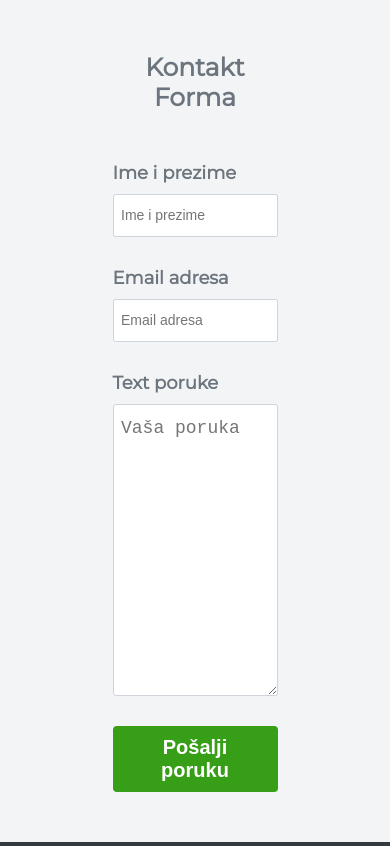
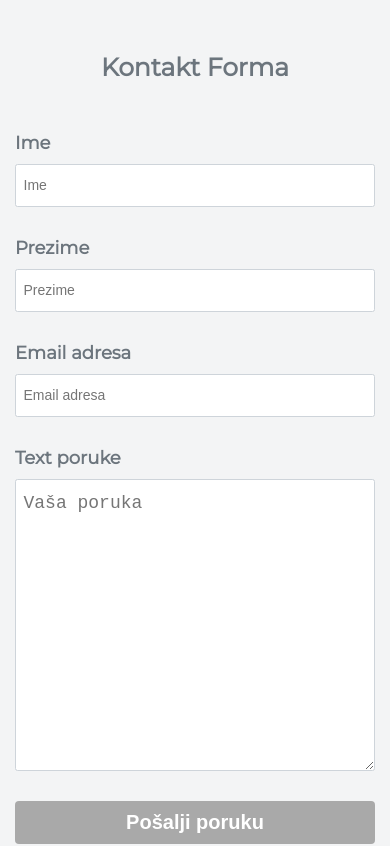
Before and after one commit to StefanMilanovic91/Vrbov-Prut, a React (Create React App) app: page /kontakt in a window 390 px wide. Shown: the part 844-1690 px from the top of the page. Built offline with nearby package versions, Linux system fonts and the light colour scheme; a web font is replaced by a local one.

Commit message:
Contact Form is finished

```diff
--- a/src/components/UI/Map/Map.js
+++ b/src/components/UI/Map/Map.js
@@ -4,9 +4,9 @@ import React from 'react';
 const Map = () => {
     return (
         <div className="Map">
-            <div class="mapouter">
-                <div class="gmap_canvas">
-                    <iframe className="Map__iframe" id="gmap_canvas" src="https://maps.google.com/maps?q=Platarska%20radnja%20Vrbov%20Prut&t=&z=13&ie=UTF8&iwloc=&output=embed" frameborder="0" scrolling="no" marginheight="0" marginwidth="0"></iframe>
+            <div className="mapouter">
+                <div className="gmap_canvas">
+                    <iframe className="Map__iframe" id="gmap_canvas" src="https://maps.google.com/maps?q=Platarska%20radnja%20Vrbov%20Prut&t=&z=13&ie=UTF8&iwloc=&output=embed" frameBorder="0" scrolling="no" marginHeight="0" marginWidth="0"></iframe>
                 </div>
             </div>
         </div>
--- a/src/components/pages/Contact/Contact.js
+++ b/src/components/pages/Contact/Contact.js
@@ -1,24 +1,113 @@
-import React, { useState } from 'react';
+import React, { useRef, useState } from 'react';
 import Map from '../../UI/Map/Map';
 
 const Contact = () => {
 
-    const [form, setForm] = useState({ name: '', email: '', text: '' });
+    const [form, setForm] = useState({
+        firstName: {
+            value: '',
+            name: 'firstName',
+            isValid: false,
+            isRequired: true,
+            isTouched: false
+        },
+        lastName: {
+            value: '',
+            name: 'lastName',
+            isValid: false,
+            isRequired: true,
+            isTouched: false
+        },
+        email: {
+            value: '',
+            name: 'email',
+            isValid: false,
+            isRequired: true,
+            isTouched: false
+        },
+        text: {
+            value: '',
+            name: 'text',
+            isValid: false,
+            isRequired: true,
+            isTouched: false
+        },
+        isValid: false
+    });
 
-    const name = (value) => {
-        let patt = /^[a-zA-Z0-9_]+( [a-zA-Z0-9_]+)*$ // /^[A-Z]{1}[A-Za-z]{2,25}$/;
+    const checkFirstLastName = (value) => {
+        let patt = /[A-Za-z]{3,25}$/;
 
-        if(!patt.test(value.replace(/\s/g,''))){
+        if (!patt.test(value.replace(/\s/g, ''))) {
             return false;
-        }else {
+        } else {
             return true;
         }
     }
 
+    const checkEmail = (value) => {
+        let patt = /^([a-zA-Z0-9_\-.]+)@([a-zA-Z0-9.]+)\.([a-zA-Z]{2,6})$/;
+
+        if(!patt.test(value.trim())){
+            return false;
+        } else {
+            return true;
+        }
+    }
+    const checkText = (value) => {
+        let patt = /^.{5,150}$/;
+
+        if (!patt.test(value.replace(/\s/g, ''))) {
+            return false;
+        } else {
+            return true;
+        }
+    }
+
+    const onChangeInput = (e) => {
+
+        let temporaryForm = { ...form };
+        temporaryForm[e.target.name].value = e.target.value;
+        temporaryForm[e.target.name].isTouched = true;
+
+
+        // check input is valid
+        switch (e.target.name) {
+            case 'firstName':
+                temporaryForm[e.target.name].isValid = checkFirstLastName(form.firstName.value);
+                break;
+            case 'lastName':
+                temporaryForm[e.target.name].isValid = checkFirstLastName(form.lastName.value);
+                break;
+            case 'email':
+                temporaryForm[e.target.name].isValid = checkEmail(form.email.value);
+                break;
+            case 'text':
+                temporaryForm[e.target.name].isValid = checkText(form.text.value);
+                break;
+            default:
+                break;
+        }
+
+        // check form is Valid
+        if (temporaryForm['firstName'].isValid &&
+            temporaryForm['lastName'].isValid &&
+            temporaryForm['email'].isValid &&
+            temporaryForm['text'].isValid
+        ){
+            temporaryForm.isValid = true;
+        } else {
+            temporaryForm.isValid = false;
+        }
+
+        // set new state
+        setForm(temporaryForm);
+    }
+
     const submit = (e) => {
+
         e.preventDefault();
-        console.log(name(form.name));
-
+        console.log(form);
     }
 
     return (
@@ -44,23 +133,27 @@ const Contact = () => {
                     </div>
                 </div>
                 <div className="row justify-content-center">
-                    <div className="col-6">
+                    <div className="col-12 col-md-6">
                         <div className="Contact__form">
                             <form>
                                 <h3 className="second-title text-center">Kontakt Forma</h3>
                                 <div className="Contact__form__group">
-                                    <label className="Contact__form__label">Ime i prezime</label>
-                                    <input onChange={(e) => setForm({...form, [e.target.name]: e.target.value})} name="name" value={form.name} type="text" className="Contact__form__group__input" placeholder="Ime i prezime"/>
+                                    <label className="Contact__form__label">Ime</label>
+                                    <input required onChange={onChangeInput} name="firstName" value={form['firstName'].value} type="text" className={form.firstName.isTouched ? form.firstName.isValid ? "Contact__form__group__input" : "Contact__form__group__input Contact__form__group__input-bad" : "Contact__form__group__input"} placeholder="Ime"/>
+                                </div>
+                                <div className="Contact__form__group">
+                                    <label className="Contact__form__label">Prezime</label>
+                                    <input required onChange={onChangeInput} name="lastName" value={form['lastName'].value} type="text" className={form.lastName.isTouched ? form.lastName.isValid ? "Contact__form__group__input" : "Contact__form__group__input Contact__form__group__input-bad" : "Contact__form__group__input"} placeholder="Prezime"/>
                                 </div>
                                 <div className="Contact__form__group">
                                     <label className="Contact__form__label">Email adresa</label>
-                                    <input onChange={(e) => setForm({...form, [e.target.name]: e.target.value})} name="email" value={form.email} type="email" className="Contact__form__group__input" placeholder="Email adresa"/>
+                                    <input required onChange={onChangeInput} name="email" value={form['email'].value} type="email" className={form.email.isTouched ? form.email.isValid ? "Contact__form__group__input" : "Contact__form__group__input Contact__form__group__input-bad" : "Contact__form__group__input"} placeholder="Email adresa"/>
                                 </div>
                                 <div className="Contact__form__group">
                                     <label className="Contact__form__label">Text poruke</label>
-                                    <textarea onChange={(e) => setForm({...form, [e.target.name]: e.target.value})} name="text" value={form.text} type="text" className="Contact__form__group__input-text" cols="30" rows="10" placeholder="Vaša poruka"></textarea>
+                                    <textarea required onChange={onChangeInput} name="text" value={form['text'].value} type="text" className={form.text.isTouched ? form.text.isValid ? "Contact__form__group__input-text" : "Contact__form__group__input-text Contact__form__group__input-bad" : "Contact__form__group__input-text"} cols="30" rows="10" placeholder="Vaša poruka"></textarea>
                                 </div>
-                                <button onClick={submit} className="btn btn-block btn-success">Pošalji poruku</button>
+                                <button disabled={!form.isValid} onClick={submit} className={form.isValid ? "btn btn-block btn-success" : "btn btn-block btn-darkgrey" }>Pošalji poruku</button>
                             </form>
                         </div>
                     </div>
--- a/src/css/main.css
+++ b/src/css/main.css
@@ -97,6 +97,11 @@ ul {
   text-align: center;
 }
 
+.btn-darkgrey {
+  background: darkgrey;
+  cursor: no-drop;
+}
+
 .btn-success {
   background: #379e17;
 }
@@ -106,11 +111,11 @@ ul {
   width: 100%;
 }
 
-.btn:hover {
+.btn-success:hover {
   background: #287211;
 }
 
-.btn:focus {
+.btn-success:focus {
   background: #287211;
   outline: none;
 }
@@ -315,6 +320,7 @@ button:active {
   padding: 5px 28px;
   border-radius: 4px;
   opacity: 0;
+  z-index: -1;
   -webkit-transition: all .3s;
   -o-transition: all .3s;
   transition: all .3s;
@@ -323,6 +329,7 @@ button:active {
 .Navbar__dropdown__list-show {
   top: 35px;
   opacity: 1;
+  z-index: 1;
 }
 
 .Navbar__dropdown__marker-1, .Navbar__dropdown__marker-2 {
@@ -1310,6 +1317,12 @@ button:active {
   color: #000;
 }
 
+@media screen and (min-width: 768px) {
+  .Contact__data .Navbar-item {
+    margin-bottom: 5rem;
+  }
+}
+
 .Contact__data .Navbar-item:nth-child(1):before {
   content: '';
   width: 25px;
@@ -1453,6 +1466,18 @@ button:active {
           box-shadow: 0 0 3px #379e17;
 }
 
+.Contact__form__group__input-bad {
+  border: 1px solid red;
+  -webkit-box-shadow: 0 0 5px maroon;
+          box-shadow: 0 0 5px maroon;
+}
+
+.Contact__form__group__input-bad:focus {
+  border: 1px solid red;
+  -webkit-box-shadow: 0 0 5px maroon;
+          box-shadow: 0 0 5px maroon;
+}
+
 .Contact__form__label {
   font-size: 1.8rem;
   margin-bottom: 1rem;
--- a/src/sass/abstract/_common_classes.sass
+++ b/src/sass/abstract/_common_classes.sass
@@ -51,16 +51,19 @@
     font-weight: 700
     cursor: pointer
     text-align: center
+.btn-darkgrey
+    background: darkgrey
+    cursor: no-drop
 .btn-success
     background: darken($hover-link-color, 25%)
 .btn-block
     display: block
     width: 100%
 
-.btn
+.btn-success
     &:hover
         background: darken($hover-link-color, 35%)
-.btn
+.btn-success
     &:focus
         background: darken($hover-link-color, 35%)
         outline: none
--- a/src/sass/components/_header.sass
+++ b/src/sass/components/_header.sass
@@ -99,10 +99,12 @@
             padding: 5px 28px
             border-radius: 4px
             opacity: 0
+            z-index: -1
             transition: all .3s
         &__list-show
             top: 35px
             opacity: 1
+            z-index: 1
         &__marker-1
             position: absolute
             top: 9px
```
Also changed, not shown: src/sass/pages/_contact.sass (+9 -0 lines), 1 other file (tests, documents, lock files or other folders).
